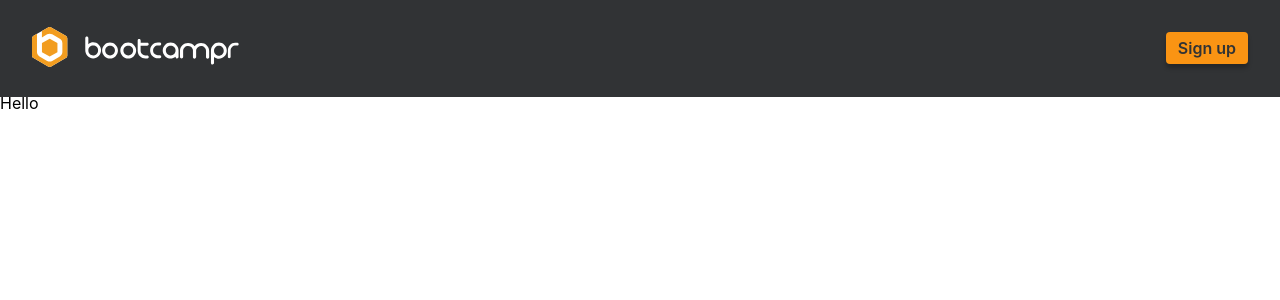
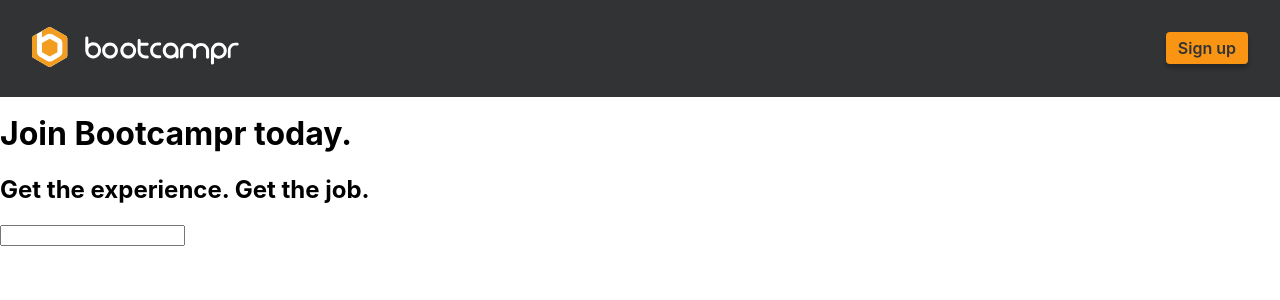
Before and after one commit to yeezick/bootcampr-assessment, a React (Create React App) app in the folder frontend/: page /sign-up in a window 1280 px wide. Shown: the top 300 px of the page. Built offline with nearby package versions, Linux system fonts and the light colour scheme.

Commit message:
initial set-up of form

```diff
--- a/frontend/src/screens/Sign-Up/SignUp.tsx
+++ b/frontend/src/screens/Sign-Up/SignUp.tsx
@@ -7,6 +7,30 @@ import './SignUp.scss'
 export const SignUp: React.FC = () => {
 
     return (
-      <div>Hello</div>
+      <div>
+        <div className='signup-container'>
+          <div className='header-container'>
+            <h1 className='header'>
+              Join Bootcampr today.
+            </h1>
+            <h2 className='sub-header'>
+              Get the experience. Get the job.
+            </h2>
+          </div>
+          <div className='form-container'>
+            <SignUpForm/>
+          </div>
+        </div>
+      </div>
     )
   }
+
+const SignUpForm: React.FC = () => {
+  return (
+    <div>
+      <div className='form-input'>
+        <input/>
+      </div>
+    </div>
+  )
+}
```
